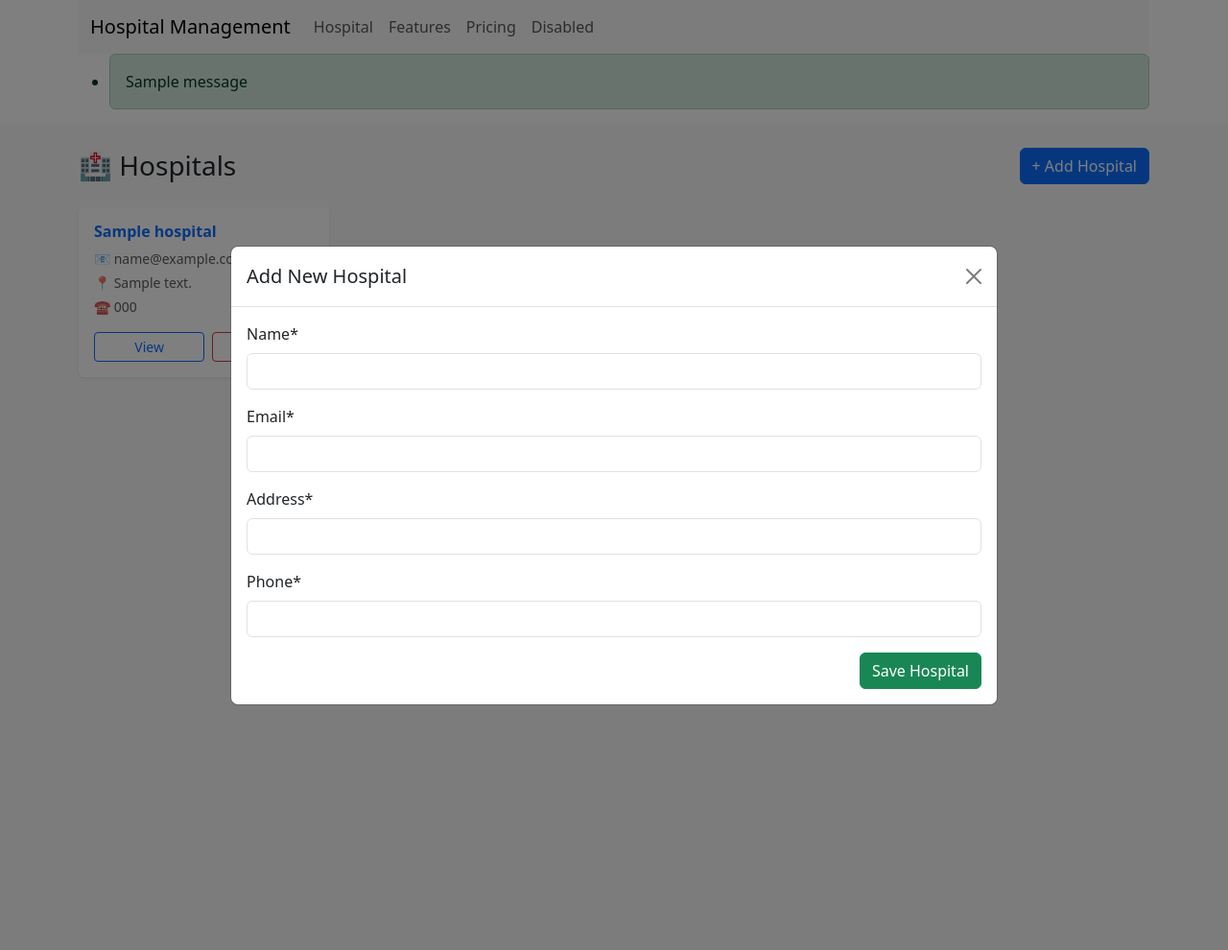
After one commit to erashish41/Hospital-Supervision-System-Django-DRF, a Django app: page /management/hospitals/ in a window 1280 px wide, after a click on "+ Add Hospital". The commit adds this page. Shown: the whole page at 96% size. Run offline with Django 5.2, Linux system fonts and the light colour scheme; tables that the repository leaves empty hold one stand-in row (values such as "Sample post"); one stand-in notice (Sample message) is shown; some libraries are stand-ins or nearby versions.

Commit message:
Hospital CRUD done till here

```diff
--- a/hospital/management/templates/base.html
+++ b/hospital/management/templates/base.html
@@ -17,7 +17,7 @@
                 </button>
                 <div class="collapse navbar-collapse" id="navbarNavAltMarkup">
                     <div class="navbar-nav">
-                        <a class="nav-link active" aria-current="page" href="{% url 'hospital_list' %}">Hospital</a>
+                        <a class="nav-link" href="{% url 'hospital_list' %}">Hospital</a>
                         <a class="nav-link" href="#">Features</a>
                         <a class="nav-link" href="#">Pricing</a>
                         <a class="nav-link" href="#">Disabled</a>
@@ -27,6 +27,16 @@
         </nav>
     </div>
 
+    <div class="container">
+        {% if messages %}
+            <ul class="messages">
+                {% for message in messages %}
+                <li{% if message.tags %} class="alert alert-{{ message.tags }}"{% endif %}>{{ message }}</li>
+                {% endfor %}
+            </ul>
+        {% endif %}
+    </div>
+
     {% block content %} {% endblock %}
 
     <script src="https://cdn.jsdelivr.net/npm/bootstrap@5.3.8/dist/js/bootstrap.bundle.min.js" integrity="sha384-FKyoEForCGlyvwx9Hj09JcYn3nv7wiPVlz7YYwJrWVcXK/BmnVDxM+D2scQbITxI" crossorigin="anonymous"></script>
--- /dev/null
+++ b/hospital/management/templates/hospital_template/hospital_list.html
@@ -0,0 +1,121 @@
+{% extends "base.html" %}
+{% load crispy_forms_tags %}
+{% block title %}Hospital List{% endblock %}
+
+{% block content %}
+
+<div class="bg-light min-vh-100 py-4">
+    <div class="container">
+
+        <!-- Header -->
+        <div class="d-flex justify-content-between align-items-center mb-4">
+            <h3 class="mb-0">🏥 Hospitals</h3>
+            <button class="btn btn-primary" data-bs-toggle="modal" data-bs-target="#addHospitalModal">
+                + Add Hospital
+            </button>
+        </div>
+
+        <!-- Add Hospital Modal -->
+        <div class="modal fade" id="addHospitalModal" tabindex="-1">
+            <div class="modal-dialog modal-lg modal-dialog-centered">
+                <div class="modal-content">
+                    <div class="modal-header">
+                        <h5 class="modal-title">Add New Hospital</h5>
+                        <button type="button" class="btn-close" data-bs-dismiss="modal"></button>
+                    </div>
+                    <div class="modal-body">
+                        <form action="{% url 'hospital_create' %}" method="post">
+                            {% csrf_token %}
+                            {{ HospitalForm|crispy }}
+                            <div class="text-end mt-3">
+                                <button type="submit" class="btn btn-success">
+                                    Save Hospital
+                                </button>
+                            </div>
+                        </form>
+                    </div>
+                </div>
+            </div>
+        </div>
+
+        <!-- Hospital Cards -->
+        <div class="row g-4">
+            {% for hospital in hospitals %}
+            <div class="col-xl-3 col-lg-4 col-md-6">
+                <div class="card shadow-sm h-100 border-0">
+                    <div class="card-body d-flex flex-column">
+                        <h6 class="fw-bold mb-2 text-primary">
+                            {{ hospital.name }}
+                        </h6>
+
+                        <small class="text-muted mb-1">
+                            📧 {{ hospital.email }}
+                        </small>
+                        <small class="text-muted mb-1">
+                            📍 {{ hospital.address }}
+                        </small>
+                        <small class="text-muted mb-3">
+                            ☎ {{ hospital.phone }}
+                        </small>
+
+                        <div class="mt-auto d-flex gap-2">
+                            <a href="{% url 'hospital_detail' hospital.pk %}"
+                            class="btn btn-outline-primary btn-sm w-100">
+                                View
+                            </a>
+
+                            <form action="{% url 'hospital_delete' hospital.pk %}"
+                                method="post"
+                                class="w-100"
+                                onsubmit="return confirm('Are you sure you want to delete this hospital?');">
+                                {% csrf_token %}
+                                <button type="submit"
+                                        class="btn btn-outline-danger btn-sm w-100">
+                                    Delete
+                                </button>
+                            </form>
+                        </div>
+                    </div>
+                </div>
+            </div>
+            {% empty %}
+                <div class="col-12">
+                    <div class="alert alert-info text-center">
+                        No hospitals found.
+                    </div>
+                </div>
+            {% endfor %}
+        </div>
+
+        <!-- Pagination -->
+        {% if is_paginated %}
+        <nav class="mt-5">
+            <ul class="pagination justify-content-center">
+                {% if page_obj.has_previous %}
+                <li class="page-item">
+                    <a class="page-link" href="?page={{ page_obj.previous_page_number }}">
+                        Previous
+                    </a>
+                </li>
+                {% endif %}
+
+                <li class="page-item disabled">
+                    <span class="page-link">
+                        Page {{ page_obj.number }} of {{ page_obj.paginator.num_pages }}
+                    </span>
+                </li>
+
+                {% if page_obj.has_next %}
+                <li class="page-item">
+                    <a class="page-link" href="?page={{ page_obj.next_page_number }}">
+                        Next
+                    </a>
+                </li>
+                {% endif %}
+            </ul>
+        </nav>
+        {% endif %}
+
+    </div>
+</div>
+{% endblock %}
--- a/hospital/management/urls.py
+++ b/hospital/management/urls.py
@@ -1,8 +1,13 @@
 from django.urls import path
-from management.views import HospitalListView, HospitalDetailView, HospitalDeleteView
+from management.views import (
+    HospitalListView, HospitalDetailView, HospitalDeleteView,
+    HospitalUpdateView, HospitalCreateView
+)
 
 urlpatterns = [
     path("hospitals/", HospitalListView.as_view(),name="hospital_list"),
-    path("hospitals/<uuid:pk>", HospitalDetailView.as_view(),name="hospital_detail"),
-    path("hospitals/<uuid:pk>/delete", HospitalDeleteView.as_view(),name="hospital_delete")
+    path("hospitals/create/", HospitalCreateView.as_view(),name="hospital_create"),
+    path("hospitals/<uuid:pk>/", HospitalDetailView.as_view(),name="hospital_detail"),
+    path("hospitals/<uuid:pk>/update/", HospitalUpdateView.as_view(),name="hospital_update"),
+    path("hospitals/<uuid:pk>/delete/", HospitalDeleteView.as_view(),name="hospital_delete")
 ]
--- a/hospital/management/views.py
+++ b/hospital/management/views.py
@@ -8,19 +8,31 @@ from management.models import (
     Appointment, MedicalRecord, Prescription, Billing
 )
 from management.forms import HospitalForm
+from django.contrib import messages
 
 # Create your views here.
 
 class HospitalListView(ListView):
     model = Hospital
     context_object_name = "hospitals"
-    template_name = "management_templates/hospital_list.html"
+    template_name = "hospital_template/hospital_list.html"
+    paginate_by = 5
+
+    def get_context_data(self, **kwargs):
+        context = super().get_context_data(**kwargs)
+        context["HospitalForm"] = HospitalForm()
+        return context
 
 
 class HospitalDetailView(DetailView):
     model = Hospital
     context_object_name = "hospital"
-    template_name = "management_templates/hospital_detail.html"
+    template_name = "hospital_template/hospital_detail.html"
+
+    def get_context_data(self, **kwargs):
+        context = super().get_context_data(**kwargs)
+        context["form"] = HospitalForm(instance=self.object)
+        return context
 
 
 class HospitalCreateView(CreateView):
@@ -28,6 +40,40 @@ class HospitalCreateView(CreateView):
     form_class = HospitalForm
     success_url = reverse_lazy("hospital_list")
 
+    def form_valid(self, form):
+        self.object = form.save(commit=False)
+        self.object.created_by = self.request.user
+        self.object.save()
+        messages.success(self.request, "Hospital created successfully")
+        return super().form_valid(form)
+
+    def form_invalid(self, form):
+        messages.error(self.request, "Failed to create hospital. Please check the form.")
+        return super().form_invalid(form)
+
+
+
+class HospitalUpdateView(UpdateView):
+    model = Hospital
+    form_class = HospitalForm
+    success_url = reverse_lazy("hospital_list")
+
+    def form_valid(self, form):
+        hospital = form.save(commit=False)
+        hospital.updated_by = self.request.user
+        hospital.save()
+        messages.success(self.request, "Hospital updated successfully")
+        return super().form_valid(form)
+
+    def form_invalid(self, form):
+        messages.error(self.request, "Failed to update hospital. Please check the form")
+        return super().form_invalid(form)
+
+
 class HospitalDeleteView(DeleteView):
     model = Hospital
     success_url = reverse_lazy("hospital_list")
+
+    def delete(self, request, *args, **kwargs):
+        messages.success(self.request, "Hospital deleted successfully")
+        return super().delete(request, *args, **kwargs)
```
Also changed, not shown: hospital/management/templates/hospital_template/hospital_detail.html (added, +97 -0 lines).
